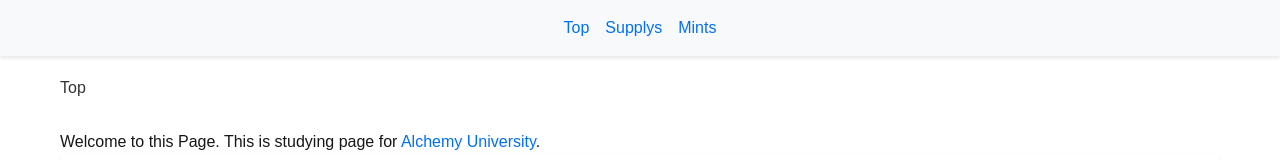
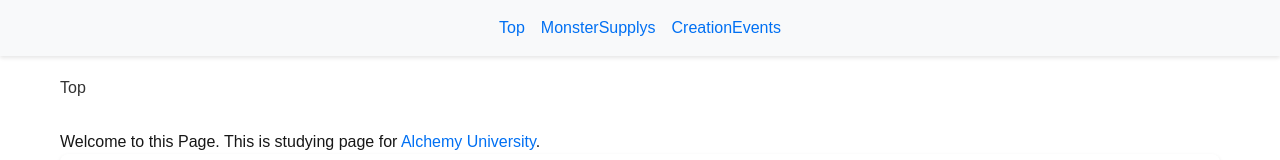
Before and after one commit to shin41x11/next-eggrypto-debug, a Next.js app: page / in a window 1280 px wide. Shown: the top 160 px of the page. Built offline with nearby package versions, Linux system fonts and the light colour scheme.

Commit message:
レイアウト少し変更

```diff
--- a/app/layout.tsx
+++ b/app/layout.tsx
@@ -57,8 +57,8 @@ export default function RootLayout({ children }: Props) {
         <nav style={styles.nav}>
           <ul style={styles.navList}>
             <li><Link href="/" style={styles.navLink}>Top</Link></li>
-            <li><Link href="/blockchainmonster" style={styles.navLink}>Supplys</Link></li>
-            <li><Link href="/blockchainmint" style={styles.navLink}>Mints</Link></li>
+            <li><Link href="/blockchainmonster" style={styles.navLink}>MonsterSupplys</Link></li>
+            <li><Link href="/blockchainmint" style={styles.navLink}>CreationEvents</Link></li>
           </ul>
         </nav>
         <main>
```
